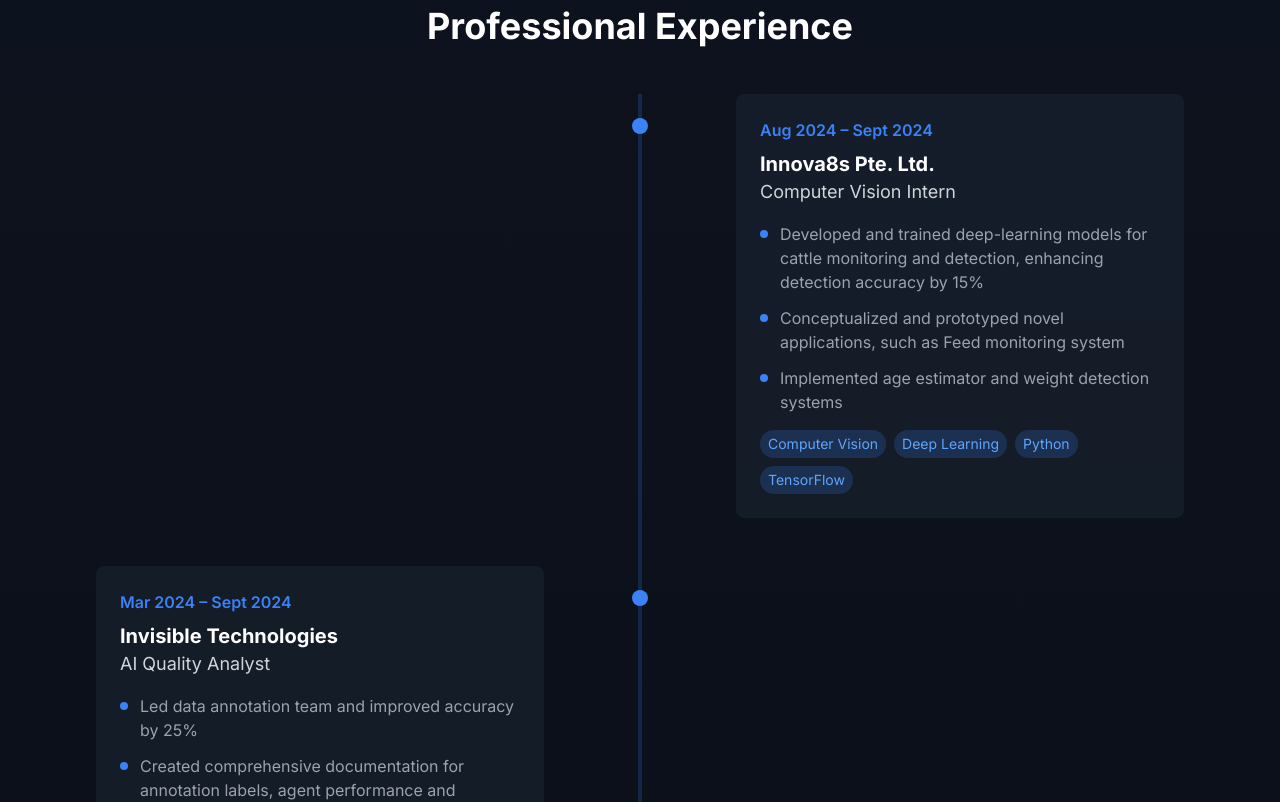
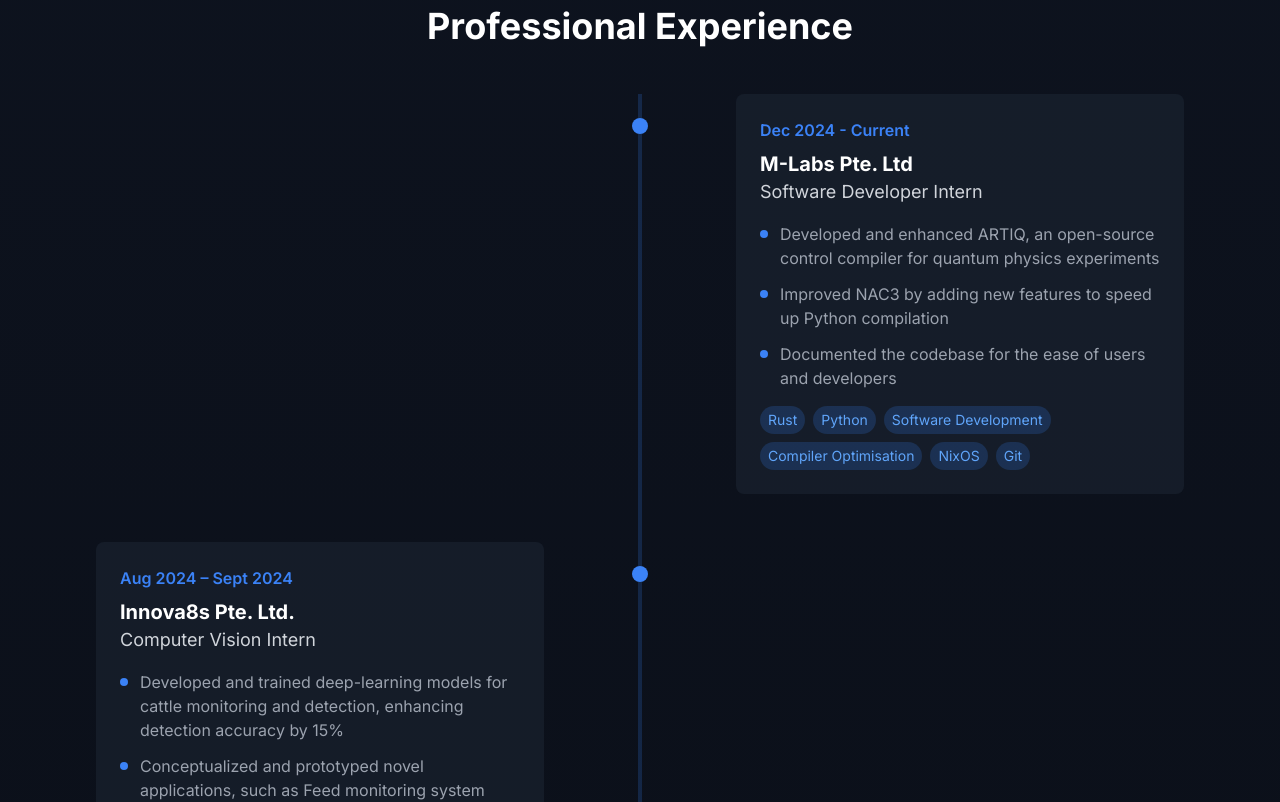
Before and after one commit to r4mp4g3r/portfoliowebsite, a Next.js app: page / in a window 1280 px wide. Shown: the part 2280-3082 px from the top of the page. Built offline with nearby package versions, Linux system fonts and the light colour scheme; no server answers; what @tensorflow/tfjs would draw is missing.

Commit message:
Update Timeline.jsx

```diff
--- a/src/components/Timeline.jsx
+++ b/src/components/Timeline.jsx
@@ -2,6 +2,17 @@
 import { motion } from 'framer-motion';
 
 const experiences = [
+  {
+    date: "Dec 2024 - Current",
+    company: "M-Labs Pte. Ltd",
+    role: "Software Developer Intern",
+    points: [
+      "Developed and enhanced ARTIQ, an open-source control compiler for quantum physics experiments",
+      "Improved NAC3 by adding new features to speed up Python compilation",
+      "Documented the codebase for the ease of users and developers"
+    ],
+    tech: ["Rust", "Python", "Software Development", "Compiler Optimisation", "NixOS", "Git"]
+  },
   {
     date: "Aug 2024 – Sept 2024",
     company: "Innova8s Pte. Ltd.",
```
